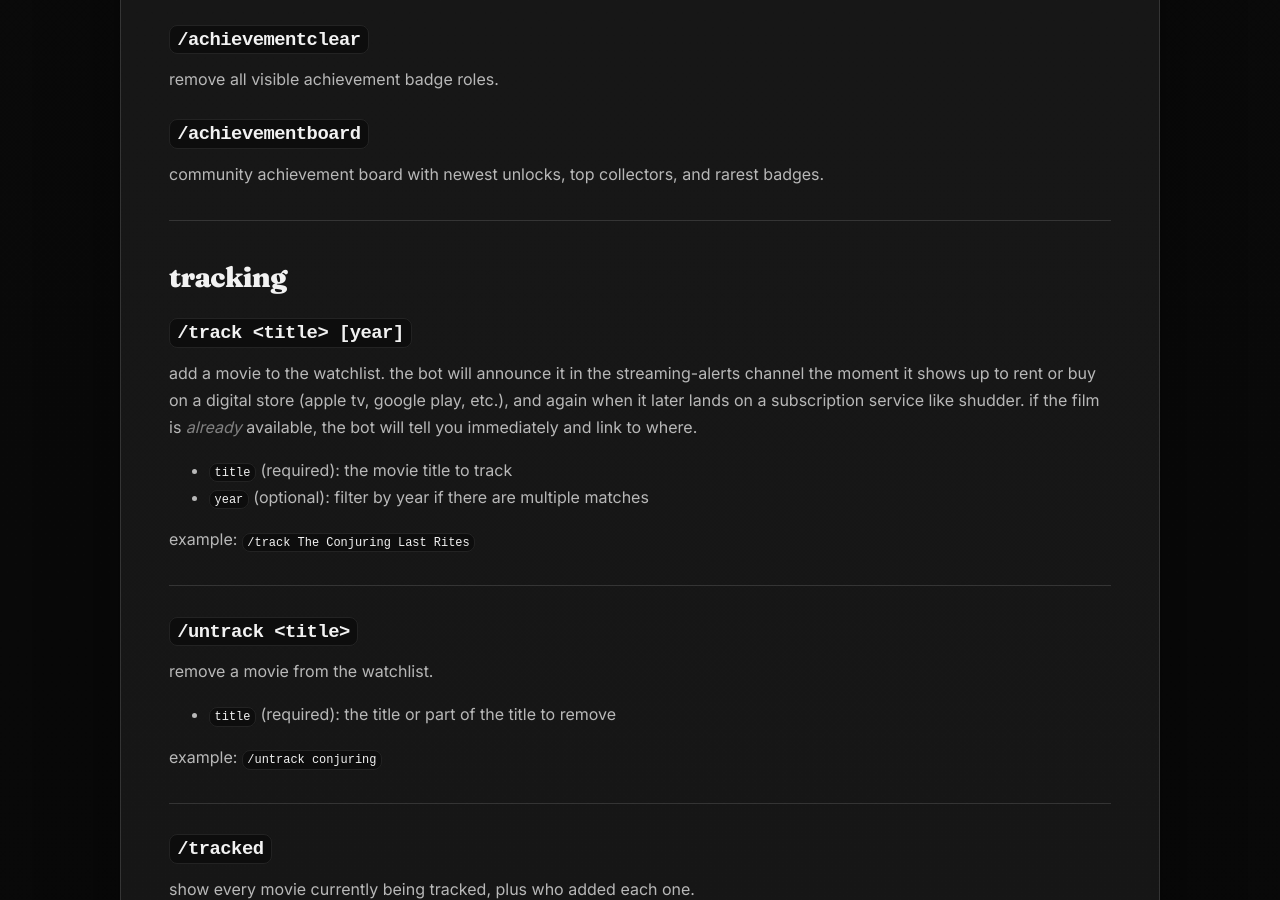
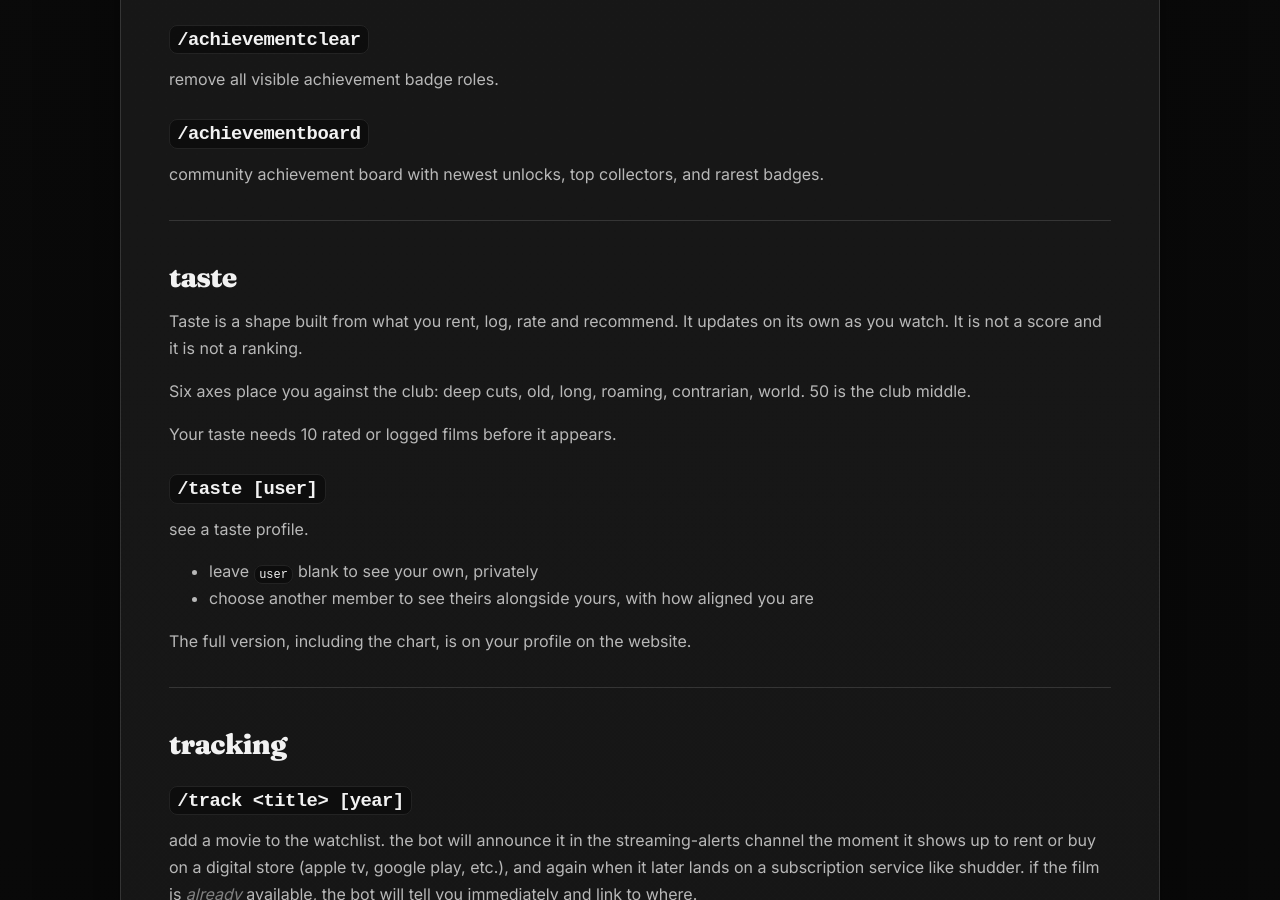
Before and after one commit to rupertosandez/sucklingsite, a Jekyll site: the page built from COMMANDS.md, in a window 1280 px wide and 900 px high, scrolled down 6034 px. Built offline with Jekyll 4.4.1, drawn with Linux system fonts in a browser that asks for light colours.

Commit message:
2.25.0: taste profiles
Changelog and command reference for the bot's 2.25.0 release. Member
facing only: taste is a shape built from what you rent, log, rate and
recommend, on a profile tab and via /taste, and it is neither a score
nor a ranking.

Co-Authored-By: Claude Opus 5 <noreply@anthropic.com>

```diff
--- a/COMMANDS.md
+++ b/COMMANDS.md
@@ -217,6 +217,24 @@ remove all visible achievement badge roles.
 
 ### `/achievementboard`
 community achievement board with newest unlocks, top collectors, and rarest badges.
+
+---
+
+## taste
+
+Taste is a shape built from what you rent, log, rate and recommend. It updates on its own as you watch. It is not a score and it is not a ranking.
+
+Six axes place you against the club: deep cuts, old, long, roaming, contrarian, world. 50 is the club middle.
+
+Your taste needs 10 rated or logged films before it appears.
+
+### `/taste [user]`
+see a taste profile.
+
+- leave `user` blank to see your own, privately
+- choose another member to see theirs alongside yours, with how aligned you are
+
+The full version, including the chart, is on your profile on the website.
 
 ---
 
```
Also changed, not shown: CHANGELOG.md.
